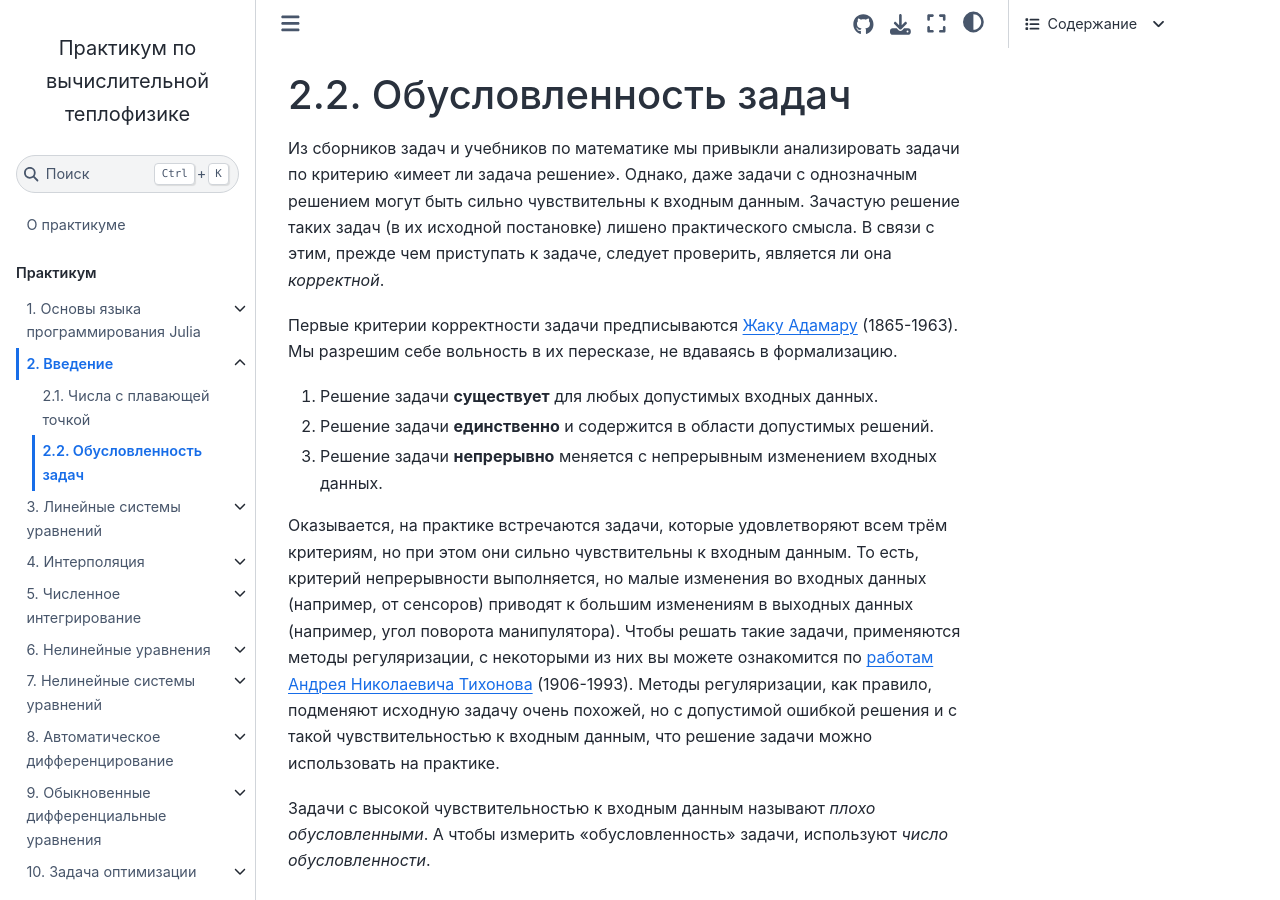
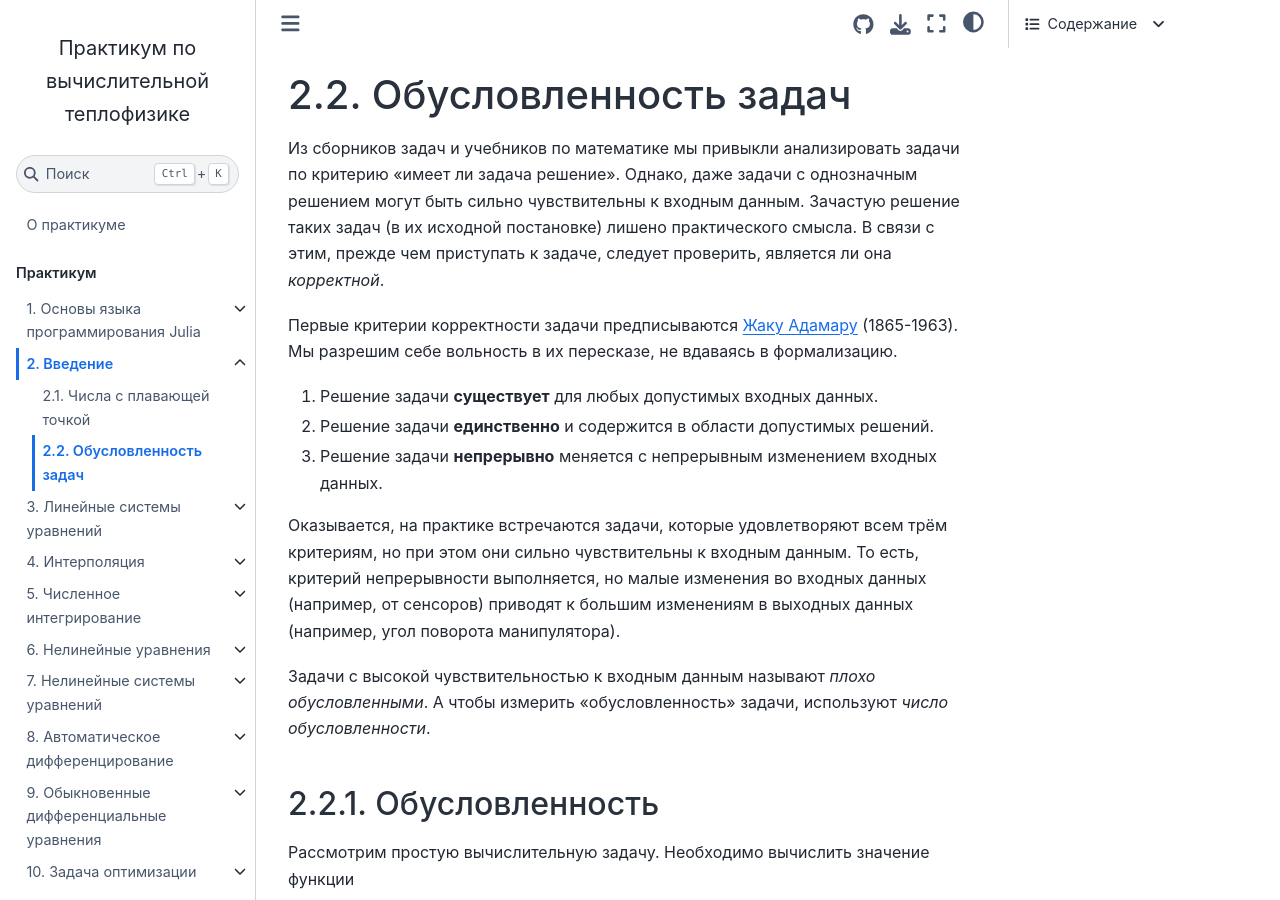
Before and after one commit to stepanzh/computational_thermodynamics, a Jupyter Book: the page built from book/intro/cond.md, in a window 1280 px wide and 900 px high. Built offline with Jupyter Book 1.0.4 settings and Sphinx 7.4.7 and the Sphinx Book theme 1.1.4, drawn with Linux system fonts in a browser that asks for light colours; some of the changed text lies outside the part shown.

```diff
--- a/book/intro/cond.md
+++ b/book/intro/cond.md
@@ -35,8 +35,6 @@
 
 Оказывается, на практике встречаются задачи, которые удовлетворяют всем трём критериям, но при этом они сильно чувствительны к входным данным.
 То есть, критерий непрерывности выполняется, но малые изменения во входных данных (например, от сенсоров) приводят к большим изменениям в выходных данных (например, угол поворота манипулятора).
-Чтобы решать такие задачи, применяются методы регуляризации, с некоторыми из них вы можете ознакомится по [работам Андрея Николаевича Тихонова](https://www.mathnet.ru/php/person.phtml?option_lang=rus&personid=20380) (1906-1993).
-Методы регуляризации, как правило, подменяют исходную задачу очень похожей, но с допустимой ошибкой решения и с такой чувствительностью к входным данным, что решение задачи можно использовать на практике.
 
 Задачи с высокой чувствительностью к входным данным называют *плохо обусловленными*.
 А чтобы измерить "обусловленность" задачи, используют *число обусловленности*.
```
Also changed, not shown: other parts of book/intro/cond.md (+15 -0 lines).
